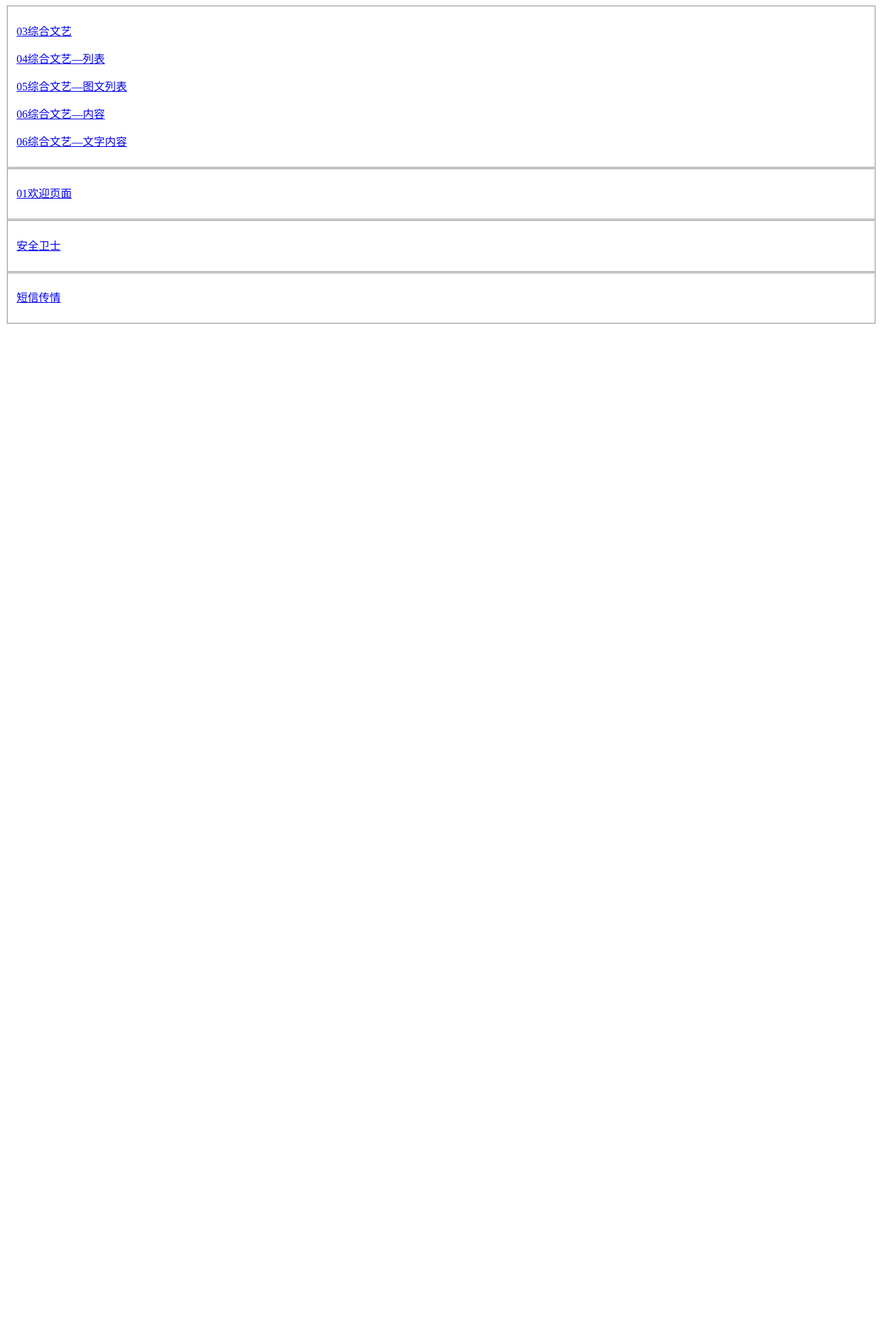
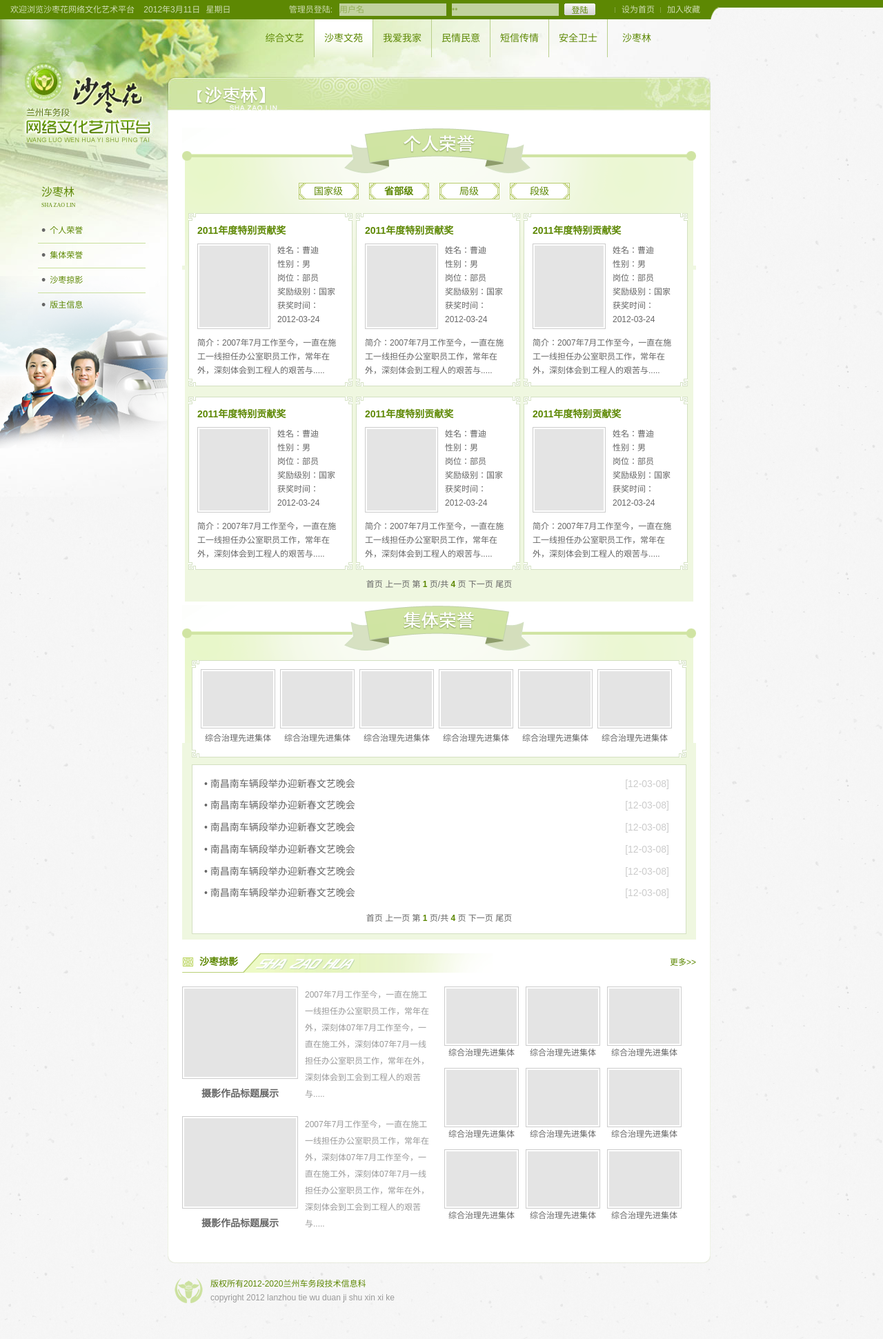
Before and after one commit to pktangyue/WebOne, a PHP site: page /szl/index.php in a window 1280 px wide. Shown: the whole page at 69% size. Before the commit the page ends 470 px from the top, so only its background shows below. Run offline with PHP 8.4, Linux system fonts and the light colour scheme.

Commit message:
shazaolin index

```diff
--- a/css/base.css
+++ b/css/base.css
@@ -173,7 +173,7 @@ a.content:hover{text-decoration:none;color:#333;}
 .hot_bottom{background:url(/img/layout/hot_bg.png) no-repeat 0 -25px;width:236px;height:12px;}
 /* btn */
 .support_btn{background:url(/img/btn/support.png) no-repeat;padding-left:30px;width:42px;height:29px;line-height:29px;display:inline-block;font-size:14px;}
-.btn{width:87px;height:24px;line-height:24px;background:url(/img/btn/btn.png) no-repeat;text-align:center;display:block;}
+.btn{width:87px;height:24px;line-height:24px;background:url(/img/btn/btn.png) no-repeat;text-align:center;display:inline-block;}
 /* zhwy */
 .zhwy .rightside_title{background:url(/img/zhwy/title.png) no-repeat 42px;}
 .zhwy .leftside_pic{background:url(/img/zhwy/left.png) no-repeat;top:-65px;height:400px;}
@@ -181,9 +181,14 @@ a.content:hover{text-decoration:none;color:#333;}
 .aqws .rightside_title{background:url(/img/aqws/title.png) no-repeat 42px;}
 .aqws .leftside_pic{background:url(/img/aqws/left.png) no-repeat;height:295px;}
 /* dxcq */
-.aqws .rightside_title{background:url(/img/dxcq/title.png) no-repeat 42px;}
+.dxcq .rightside_title{background:url(/img/dxcq/title.png) no-repeat 42px;}
 .dxcq .leftside_nav li{float:left;width:73px;}
 .dxcq .leftside_pic{background:url(/img/dxcq/left.png) no-repeat;height:315px;top:-40px;}
+/* szl */
+.szl .leftside_pic{background:url(/img/szl/left.png) no-repeat;height:250px;top:-60px;}
+.szl .rightside_title{background:url(/img/szl/title.png) no-repeat 42px;}
+.szl .rightside_content{width:745px;padding:25px 20px 10px 20px;}
+.szl .btn{margin-right:15px;}
 /* welcome */
 .welcome{background:#fff url(/img/welcome/bg.png) repeat-x;}
 .welcome1{width:1100px;height:178px;background:url(/img/welcome/welcome1.jpg) no-repeat;overflow:hidden;position:relative;margin-top:-28px;z-index:-5;}
@@ -215,3 +220,23 @@ a.content:hover{text-decoration:none;color:#333;}
 .couplet_lb,
 .couplet_rb{width:50px;height:50px;background:url(/img/dxcq/couplet_bg.png) no-repeat 0 -57px;;position:absolute;bottom:0;left:0;}
 .couplet_rb{left:auto;right:0;background-position:right -57px;}
+/* box */
+.box{position:relative;padding:12px;border:1px #d3e0c1 solid;background:#fff;}
+.box p{line-height:20px;}
+.box_lt,.box_rt,.box_lb,.box_rb{width:11px;height:11px;overflow:hidden;background:url(/img/layout/box_bg.png) no-repeat;position:absolute;display:block;}
+.box_lt{left:-1px;top:-1px;}
+.box_rt{right:-1px;top:-1px;background-position:-11px 0;}
+.box_lb{left:-1px;bottom:-1px;background-position:0 -11px;}
+.box_rb{right:-1px;bottom:-1px;background-position:-11px -11px;}
+/* honor */
+.honor{background:#eff7e0 url(/img/szl/honor_bg.png) no-repeat;padding:0 4px 8px;position:relative;}
+.honor h1{height:45px;text-indent:-1000px;margin-bottom:35px;}
+.honor .btn{font-size:14px;}
+.honor_left,.honor_right{width:4px;height:70%;position:absolute;bottom:0;background:#fff;}
+.honor_left{left:0;}
+.honor_right{right:0;}
+.person_honor h1{background:url(/img/szl/person.png) no-repeat center center;}
+.group_honor h1{background:url(/img/szl/group.png) no-repeat center center;}
+.person_honor .box{width:212px;float:left;margin:0 0 15px 5px;}
+.group_honor .box{margin:10px 10px 0;}
+.group_honor li{margin-right:7px;}
--- a/dxcq/index.php
+++ b/dxcq/index.php
@@ -1,6 +1,6 @@
 <? include '../common/header.php';?>
 <? include 'leftside.php';?>
-<div class="rightside aqws">
+<div class="rightside dxcq">
 	<h1 class="rightside_title"></h1>
 	<div class="rightside_content">
 		<div class="message left">
--- a/index.php
+++ b/index.php
@@ -19,5 +19,8 @@
 		<fieldset>
 			<p><a href="/dxcq/index.php">短信传情</a></p>
 		</fieldset>
+		<fieldset>
+			<p><a href="/szl/index.php">沙枣林</a></p>
+		</fieldset>
 	</body>
 </html>
--- /dev/null
+++ b/szl/index.php
@@ -0,0 +1,188 @@
+<? include '../common/header.php';?>
+<? include 'leftside.php';?>
+<div class="rightside szl">
+	<h1 class="rightside_title"></h1>
+	<div class="rightside_content">
+		<div class="honor person_honor clearfix">
+			<h1>个人荣誉</h1>
+			<p class="tc mb20"><a class="btn" href="#">国家级</a><a class="btn fwb" href="#">省部级</a><a class="btn" href="#">局级</a><a class="btn" href="#">段级</a></p>
+			<div class="box">
+				<h4 class="c_green fwb f14 mt5 mb10">2011年度特别贡献奖</h4>
+				<div class="clearfix mb10">
+					<img class="left mr10" src="/img/blank.jpg" width="100" height="118"/>
+					<p>姓名：曹迪</p>
+					<p>性别：男</p>
+					<p>岗位：部员</p>
+					<p>奖励级别：国家</p>
+					<p>获奖时间：</p>
+					<p>2012-03-24</p>
+				</div>
+				<p>简介：2007年7月工作至今，一直在施工一线担任办公室职员工作，常年在外，深刻体会到工程人的艰苦与.....</p>
+				<span class="box_lt"></span>
+				<span class="box_rt"></span>
+				<span class="box_lb"></span>
+				<span class="box_rb"></span>
+			</div>
+			<div class="box">
+				<h4 class="c_green fwb f14 mt5 mb10">2011年度特别贡献奖</h4>
+				<div class="clearfix mb10">
+					<img class="left mr10" src="/img/blank.jpg" width="100" height="118"/>
+					<p>姓名：曹迪</p>
+					<p>性别：男</p>
+					<p>岗位：部员</p>
+					<p>奖励级别：国家</p>
+					<p>获奖时间：</p>
+					<p>2012-03-24</p>
+				</div>
+				<p>简介：2007年7月工作至今，一直在施工一线担任办公室职员工作，常年在外，深刻体会到工程人的艰苦与.....</p>
+				<span class="box_lt"></span>
+				<span class="box_rt"></span>
+				<span class="box_lb"></span>
+				<span class="box_rb"></span>
+			</div>
+			<div class="box">
+				<h4 class="c_green fwb f14 mt5 mb10">2011年度特别贡献奖</h4>
+				<div class="clearfix mb10">
+					<img class="left mr10" src="/img/blank.jpg" width="100" height="118"/>
+					<p>姓名：曹迪</p>
+					<p>性别：男</p>
+					<p>岗位：部员</p>
+					<p>奖励级别：国家</p>
+					<p>获奖时间：</p>
+					<p>2012-03-24</p>
+				</div>
+				<p>简介：2007年7月工作至今，一直在施工一线担任办公室职员工作，常年在外，深刻体会到工程人的艰苦与.....</p>
+				<span class="box_lt"></span>
+				<span class="box_rt"></span>
+				<span class="box_lb"></span>
+				<span class="box_rb"></span>
+			</div>
+			<div class="box">
+				<h4 class="c_green fwb f14 mt5 mb10">2011年度特别贡献奖</h4>
+				<div class="clearfix mb10">
+					<img class="left mr10" src="/img/blank.jpg" width="100" height="118"/>
+					<p>姓名：曹迪</p>
+					<p>性别：男</p>
+					<p>岗位：部员</p>
+					<p>奖励级别：国家</p>
+					<p>获奖时间：</p>
+					<p>2012-03-24</p>
+				</div>
+				<p>简介：2007年7月工作至今，一直在施工一线担任办公室职员工作，常年在外，深刻体会到工程人的艰苦与.....</p>
+				<span class="box_lt"></span>
+				<span class="box_rt"></span>
+				<span class="box_lb"></span>
+				<span class="box_rb"></span>
+			</div>
+			<div class="box">
+				<h4 class="c_green fwb f14 mt5 mb10">2011年度特别贡献奖</h4>
+				<div class="clearfix mb10">
+					<img class="left mr10" src="/img/blank.jpg" width="100" height="118"/>
+					<p>姓名：曹迪</p>
+					<p>性别：男</p>
+					<p>岗位：部员</p>
+					<p>奖励级别：国家</p>
+					<p>获奖时间：</p>
+					<p>2012-03-24</p>
+				</div>
+				<p>简介：2007年7月工作至今，一直在施工一线担任办公室职员工作，常年在外，深刻体会到工程人的艰苦与.....</p>
+				<span class="box_lt"></span>
+				<span class="box_rt"></span>
+				<span class="box_lb"></span>
+				<span class="box_rb"></span>
+			</div>
+			<div class="box">
+				<h4 class="c_green fwb f14 mt5 mb10">2011年度特别贡献奖</h4>
+				<div class="clearfix mb10">
+					<img class="left mr10" src="/img/blank.jpg" width="100" height="118"/>
+					<p>姓名：曹迪</p>
+					<p>性别：男</p>
+					<p>岗位：部员</p>
+					<p>奖励级别：国家</p>
+					<p>获奖时间：</p>
+					<p>2012-03-24</p>
+				</div>
+				<p>简介：2007年7月工作至今，一直在施工一线担任办公室职员工作，常年在外，深刻体会到工程人的艰苦与.....</p>
+				<span class="box_lt"></span>
+				<span class="box_rt"></span>
+				<span class="box_lb"></span>
+				<span class="box_rb"></span>
+			</div>
+			<p class="tc pb10">
+				<a href="#" class="content">首页</a>
+				<a href="#" class="content">上一页</a>
+				第<span class="c_green fwb">&nbsp;1&nbsp;</span>页/共<span class="c_green fwb">&nbsp;4&nbsp;</span>页
+				<a href="#" class="content">下一页</a>
+				<a href="#" class="content">尾页</a>
+			</p>
+			<div class="honor_left"></div>
+			<div class="honor_right"></div>
+		</div>
+		<div class="honor group_honor clearfix mt5">
+			<h1>集体荣誉</h1>
+			<div class="box">
+				<ul class="section_imgs clearfix">
+					<li><img src="/img/blank.jpg" width="102" height="80"/><p class="tc">综合治理先进集体</p></li>
+					<li><img src="/img/blank.jpg" width="102" height="80"/><p class="tc">综合治理先进集体</p></li>
+					<li><img src="/img/blank.jpg" width="102" height="80"/><p class="tc">综合治理先进集体</p></li>
+					<li><img src="/img/blank.jpg" width="102" height="80"/><p class="tc">综合治理先进集体</p></li>
+					<li><img src="/img/blank.jpg" width="102" height="80"/><p class="tc">综合治理先进集体</p></li>
+					<li><img src="/img/blank.jpg" width="102" height="80"/><p class="tc">综合治理先进集体</p></li>
+				</ul>
+				<span class="box_lt"></span>
+				<span class="box_rt"></span>
+				<span class="box_lb"></span>
+				<span class="box_rb"></span>
+			</div>
+			<div class="box mt10">
+				<ul class="list f14">
+					<li>•&nbsp;<a class="content" href="#">南昌南车辆段举办迎新春文艺晚会</a><span class="list_date">[12-03-08]</span></li>
+					<li>•&nbsp;<a class="content" href="#">南昌南车辆段举办迎新春文艺晚会</a><span class="list_date">[12-03-08]</span></li>
+					<li>•&nbsp;<a class="content" href="#">南昌南车辆段举办迎新春文艺晚会</a><span class="list_date">[12-03-08]</span></li>
+					<li>•&nbsp;<a class="content" href="#">南昌南车辆段举办迎新春文艺晚会</a><span class="list_date">[12-03-08]</span></li>
+					<li>•&nbsp;<a class="content" href="#">南昌南车辆段举办迎新春文艺晚会</a><span class="list_date">[12-03-08]</span></li>
+					<li>•&nbsp;<a class="content" href="#">南昌南车辆段举办迎新春文艺晚会</a><span class="list_date">[12-03-08]</span></li>
+				</ul>
+				<p class="tc pt10">
+					<a href="#" class="content">首页</a>
+					<a href="#" class="content">上一页</a>
+					第<span class="c_green fwb">&nbsp;1&nbsp;</span>页/共<span class="c_green fwb">&nbsp;4&nbsp;</span>页
+					<a href="#" class="content">下一页</a>
+					<a href="#" class="content">尾页</a>
+				</p>
+			</div>
+		</div>
+		<div class="section mt20 clearfix">
+			<a class="section_more" href="#">更多>></a>
+			<h3 class="section_title">沙枣掠影</h3>
+			<div class="left" style="width:360px;">
+				<div class="left mr10">
+					<img src="/img/blank.jpg" width="162" height="128" />
+					<p class="fwb f14 tc mt10">摄影作品标题展示</p>
+				</div>
+				<p class="lh200 c_999">2007年7月工作至今，一直在施工一线担任办公室职员工作，常年在外，深刻体07年7月工作至今，一直在施工外，深刻体07年7月一线担任办公室职员工作，常年在外，深刻体会到工会到工程人的艰苦与.....</p>
+				<div class="clear mb20"></div>
+				<div class="left mr10">
+					<img src="/img/blank.jpg" width="162" height="128" />
+					<p class="fwb f14 tc mt10">摄影作品标题展示</p>
+				</div>
+				<p class="lh200 c_999">2007年7月工作至今，一直在施工一线担任办公室职员工作，常年在外，深刻体07年7月工作至今，一直在施工外，深刻体07年7月一线担任办公室职员工作，常年在外，深刻体会到工会到工程人的艰苦与.....</p>
+			</div>
+			<div class="right" style="width:365px;">
+				<ul class="section_imgs clearfix">
+					<li><img src="/img/blank.jpg" width="102" height="80"/><p class="tc mb10">综合治理先进集体</p></li>
+					<li><img src="/img/blank.jpg" width="102" height="80"/><p class="tc mb10">综合治理先进集体</p></li>
+					<li><img src="/img/blank.jpg" width="102" height="80"/><p class="tc mb10">综合治理先进集体</p></li>
+					<li><img src="/img/blank.jpg" width="102" height="80"/><p class="tc mb10">综合治理先进集体</p></li>
+					<li><img src="/img/blank.jpg" width="102" height="80"/><p class="tc mb10">综合治理先进集体</p></li>
+					<li><img src="/img/blank.jpg" width="102" height="80"/><p class="tc mb10">综合治理先进集体</p></li>
+					<li><img src="/img/blank.jpg" width="102" height="80"/><p class="tc mb10">综合治理先进集体</p></li>
+					<li><img src="/img/blank.jpg" width="102" height="80"/><p class="tc mb10">综合治理先进集体</p></li>
+					<li><img src="/img/blank.jpg" width="102" height="80"/><p class="tc mb10">综合治理先进集体</p></li>
+				</ul>
+			</div>
+		</div>
+	</div>
+	<div class="rightside_bottom"></div>
+</div>
+<? include '../common/footer.php';?>
--- /dev/null
+++ b/szl/leftside.php
@@ -0,0 +1,11 @@
+<div class="leftside szl">
+	<h1 class="c_green yahei ml5 f16">沙枣林</h1>
+	<h6 class="c_green yahei ml5 mt5 f8">SHA ZAO LIN</h6>
+	<ul class="leftside_nav mt15">
+		<li><span class="dot">•</span><a href="#">个人荣誉</a></li>
+		<li><span class="dot">•</span><a href="#">集体荣誉</a></li>
+		<li><span class="dot">•</span><a href="#">沙枣掠影</a></li>
+		<li class="last"><span class="dot">•</span><a href="#">版主信息</a></li>
+	</ul>
+	<div class="leftside_pic"></div>
+</div>
```
Also changed, not shown: img/layout/box_bg.png (added), img/szl/group.png (added), img/szl/honor_bg.png (added), img/szl/left.png (added), img/szl/person.png (added), img/szl/title.png (added).
